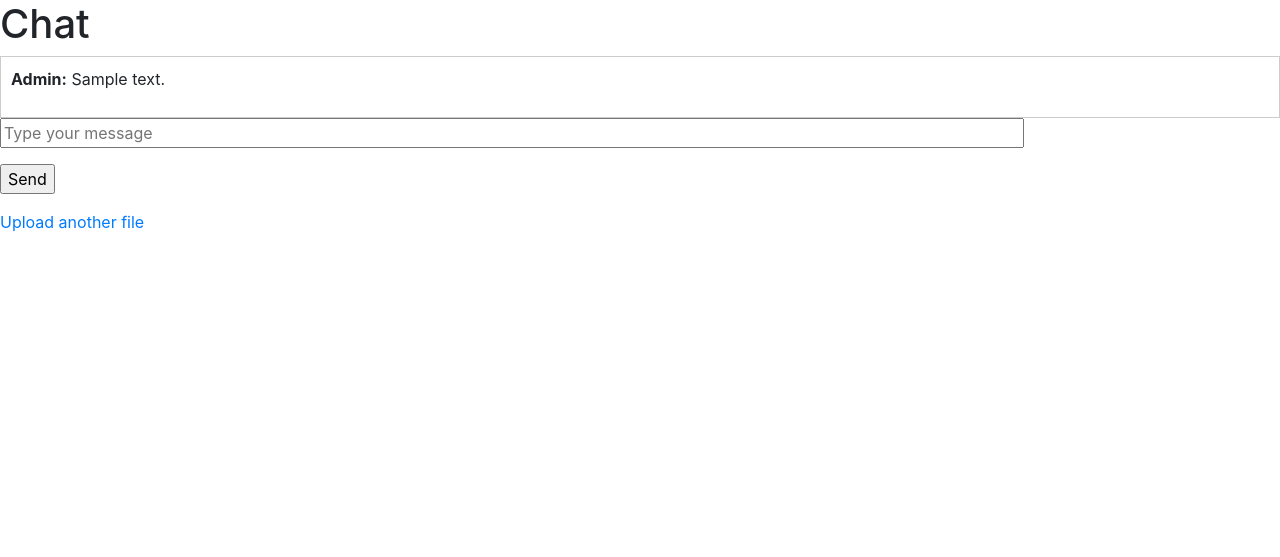
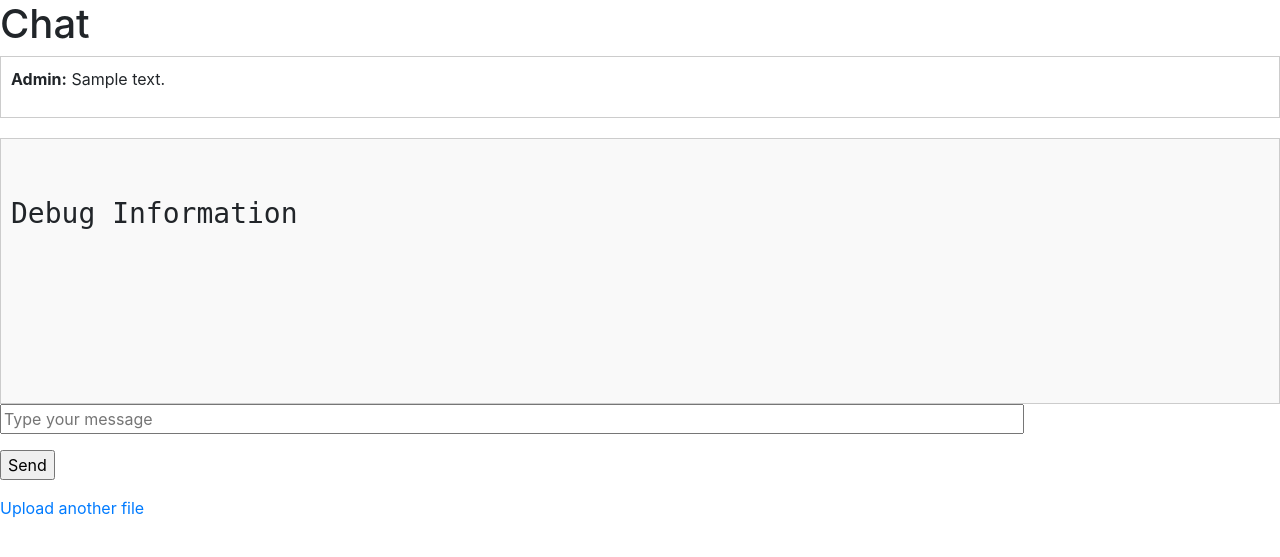
Before and after one commit to lithyem/flask-1eCt, a Flask app: template templates/chat.html in a window 1280 px wide. Shown: the top 557 px of the page. Run offline with Flask 2, Linux system fonts and the light colour scheme; the template is opened without the code that fills it: most values are stand-ins (such as "Sample title", 1, 10 or a date in 2020).

Commit message:
Update chat.html

```diff
--- a/templates/chat.html
+++ b/templates/chat.html
@@ -4,7 +4,16 @@
 
 {% block head %}
   {{ super() }}
-
+  <style>
+    .debug-container {
+      background-color: #f9f9f9;
+      border: 1px solid #ccc;
+      padding: 10px;
+      margin-top: 20px;
+      font-family: monospace;
+      white-space: pre-wrap;
+    }
+  </style>
 {% endblock %}
 
 {% block body %}
@@ -18,9 +27,19 @@
       {% endif %}
     {% endfor %}
   </div>
+
+  <div id="debug-logs" class="debug-container">
+    <h3>Debug Information</h3>
+    <pre id="debug-output">
+      {# Debug logs will appear here #}
+    </pre>
+  </div>
+
   <div class="loading-spinner" id="loading-spinner"></div>
   <form id="chat-form">
-    <p><input type="text" name="message" id="message" placeholder="Type your message" required style="width: 80%;"></p>
+    <p>
+      <input type="text" name="message" id="message" placeholder="Type your message" required style="width: 80%;">
+    </p>
     <p><input type="submit" value="Send"></p>
   </form>
   <p><a href="{{ url_for('upload') }}">Upload another file</a></p>
@@ -37,14 +56,19 @@
           url: '{{ url_for("chat_post") }}',
           data: { message: message },
           success: function(response) {
+            // Clear and update chat conversation
             $('#chat-container').empty();
-            response.forEach(function(msg) {
+            response.conversation.forEach(function(msg) {
               if (msg.role === 'assistant') {
                 $('#chat-container').append('<p><strong>' + msg.role.charAt(0).toUpperCase() + msg.role.slice(1) + ':</strong> ' + msg.content + '</p>');
               } else {
                 $('#chat-container').append('<p><strong>' + msg.role.charAt(0).toUpperCase() + msg.role.slice(1) + ':</strong> ' + $('<div>').text(msg.content).html() + '</p>');
               }
             });
+            // Update debug logs
+            if (response.debug_logs) {
+              $('#debug-output').text(response.debug_logs.join("\n"));
+            }
             $('#message').val('');
           },
           complete: function() {
```
